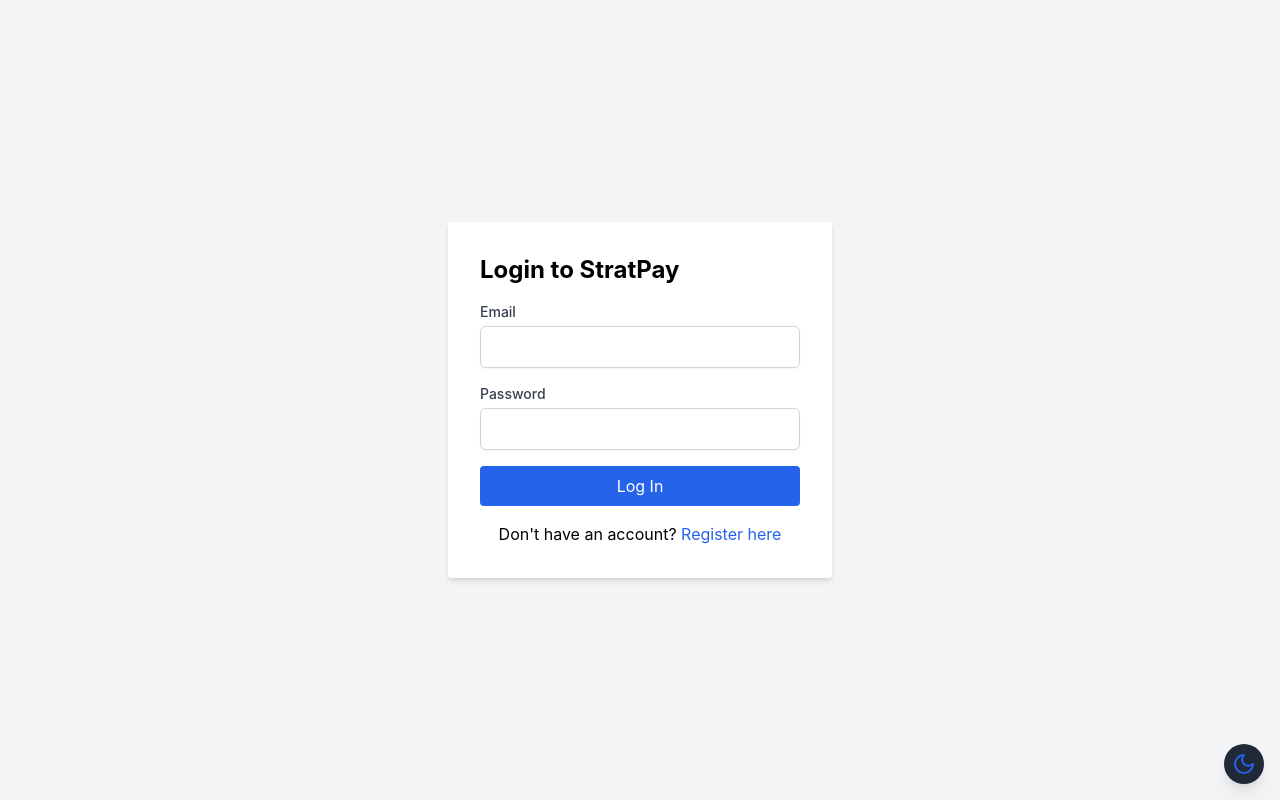
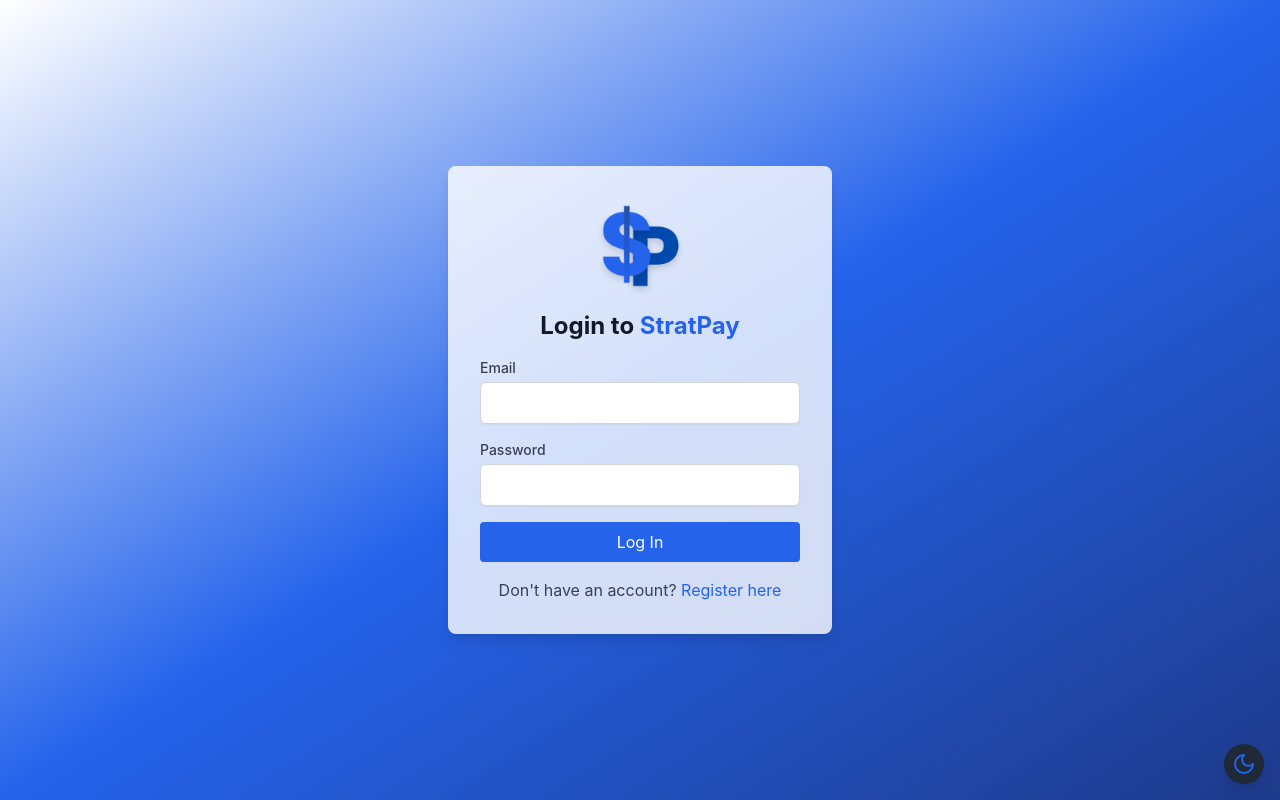
Before and after one commit to althealouise/alcruz-digital-wallet-react, a React (Create React App) app: page /login in a window 1280 px wide. Built offline with nearby package versions, Linux system fonts and the light colour scheme.

Commit message:
improved design of Login and Register

```diff
--- a/src/components/Dashboard.tsx
+++ b/src/components/Dashboard.tsx
@@ -54,7 +54,7 @@ function Dashboard({ onLogout }: DashboardProps): React.ReactElement {
       <header className={`shadow-md flex items-center justify-between p-4 relative ${theme === 'dark' ? 'bg-gray-800' : 'bg-white'}`}>
         {/* Logo and Title */}
         <div className="flex items-center space-x-2">
-          <img src="/stratpay.png" alt="Logo" className="w-10 h-10" /> {/* Replace with your logo */}
+          <img src="/stratpay.png" alt="Logo" className="w-10 h-10" />
           <h1 className="text-2xl font-bold text-blue-600">StratPay</h1>
         </div>
 
--- a/src/components/Login.tsx
+++ b/src/components/Login.tsx
@@ -1,5 +1,6 @@
 import React, { useState, FormEvent, useEffect } from 'react';
 import { Link, useNavigate } from 'react-router-dom';
+import { useTheme } from '../ThemeContext'; // Adjust the path as needed
 
 interface LoginProps {
   onLogin: () => void;
@@ -10,6 +11,7 @@ const Login: React.FC<LoginProps> = ({ onLogin }) => {
   const [password, setPassword] = useState<string>('');
   const [validCredentials, setValidCredentials] = useState<{ email: string, password: string }[] | null>(null);
   const navigate = useNavigate();
+  const { theme } = useTheme(); // Use the context to get the current theme
 
   useEffect(() => {
     // Fetch credentials from JSON file
@@ -39,38 +41,45 @@ const Login: React.FC<LoginProps> = ({ onLogin }) => {
   };
 
   return (
-    <div className="min-h-screen flex items-center justify-center bg-gray-100">
-      <div className="bg-white p-8 rounded shadow-md w-96">
-        <h2 className="text-2xl font-bold mb-4">Login to StratPay</h2>
+    <div className={`min-h-screen flex items-center justify-center bg-gradient-to-tl from-blue-900 via-blue-600 ${theme === 'dark' ? 'to-black' : 'to-white'}`}>
+      <div className={`p-8 rounded-lg shadow-lg w-96 bg-opacity-80 ${theme === 'dark' ? 'bg-gray-800' : 'bg-white'}`}>
+        <div className="flex justify-center mb-4">
+          <div className="w-24 h-24 flex items-center justify-center">
+            <img src="/stratpay.png" alt="Logo" />
+          </div>
+        </div>
+        <h2 className={`text-2xl font-bold mb-4 text-center ${theme === 'dark' ? 'text-gray-100' : 'text-gray-900'}`}>
+          Login to <span className="text-blue-600">StratPay</span>
+        </h2>
         <form onSubmit={handleSubmit} className="space-y-4">
           <div>
-            <label htmlFor="email" className="block text-sm font-medium text-gray-700">Email</label>
+            <label htmlFor="email" className={`block text-sm font-medium ${theme === 'dark' ? 'text-gray-400' : 'text-gray-700'}`}>Email</label>
             <input
               type="email"
               id="email"
               value={email}
               onChange={(e) => setEmail(e.target.value)}
               required
-              className="mt-1 block w-full border border-gray-300 rounded-md shadow-sm p-2"
+              className={`mt-1 block w-full border ${theme === 'dark' ? 'border-gray-600 bg-gray-700 text-gray-100' : 'border-gray-300 bg-white text-gray-900'} rounded-md shadow-sm p-2`}
             />
           </div>
           <div>
-            <label htmlFor="password" className="block text-sm font-medium text-gray-700">Password</label>
+            <label htmlFor="password" className={`block text-sm font-medium ${theme === 'dark' ? 'text-gray-400' : 'text-gray-700'}`}>Password</label>
             <input
               type="password"
               id="password"
               value={password}
               onChange={(e) => setPassword(e.target.value)}
               required
-              className="mt-1 block w-full border border-gray-300 rounded-md shadow-sm p-2"
+              className={`mt-1 block w-full border ${theme === 'dark' ? 'border-gray-600 bg-gray-700 text-gray-100' : 'border-gray-300 bg-white text-gray-900'} rounded-md shadow-sm p-2`}
             />
           </div>
-          <button type="submit" className="w-full bg-blue-600 text-white py-2 px-4 rounded hover:bg-blue-700 transition duration-200">
+          <button type="submit" className={`w-full py-2 px-4 rounded ${theme === 'dark' ? 'bg-blue-500 hover:bg-blue-600 text-white' : 'bg-blue-600 hover:bg-blue-700 text-white'} transition duration-200`}>
             Log In
           </button>
         </form>
-        <p className="mt-4 text-center">
-          Don't have an account? <Link to="/register" className="text-blue-600 hover:underline">Register here</Link>
+        <p className={`mt-4 text-center ${theme === 'dark' ? 'text-gray-300' : 'text-gray-700'}`}>
+          Don't have an account? <Link to="/register" className={`text-blue-600 hover:underline ${theme === 'dark' ? 'hover:text-blue-500' : ''}`}>Register here</Link>
         </p>
       </div>
     </div>
--- a/src/components/Register.tsx
+++ b/src/components/Register.tsx
@@ -1,7 +1,7 @@
 import React, { useState } from 'react';
 import { Link, useNavigate } from 'react-router-dom';
+import { useTheme } from '../ThemeContext'; // Adjust the path as needed
 
-// Define the props type for the Register component
 interface RegisterProps {
   onLogin: () => void;
 }
@@ -11,6 +11,7 @@ const Register: React.FC<RegisterProps> = ({ onLogin }) => {
   const [email, setEmail] = useState<string>('');
   const [password, setPassword] = useState<string>('');
   const navigate = useNavigate();
+  const { theme } = useTheme(); // Use the context to get the current theme
 
   const handleSubmit = (e: React.FormEvent<HTMLFormElement>) => {
     e.preventDefault();
@@ -21,49 +22,56 @@ const Register: React.FC<RegisterProps> = ({ onLogin }) => {
   };
 
   return (
-    <div className="min-h-screen flex items-center justify-center bg-gray-100">
-      <div className="bg-white p-8 rounded shadow-md w-96">
-        <h2 className="text-2xl font-bold mb-4">Register for DigiWallet</h2>
+    <div className={`min-h-screen flex items-center justify-center bg-gradient-to-tl from-blue-900 via-blue-600 ${theme === 'dark' ? 'to-black' : 'to-white'}`}>
+      <div className={`p-8 rounded-lg shadow-lg w-96 bg-opacity-80 ${theme === 'dark' ? 'bg-gray-800' : 'bg-white'}`}>
+        <div className="flex justify-center mb-4">
+          <div className="w-24 h-24 flex items-center justify-center">
+            <img src="/stratpay.png" alt="Logo" />
+          </div>
+        </div>
+        <h2 className={`text-2xl font-bold mb-4 text-center ${theme === 'dark' ? 'text-gray-100' : 'text-gray-900'}`}>
+          Register for <span className="text-blue-600">StratPay</span>
+        </h2>
         <form onSubmit={handleSubmit} className="space-y-4">
           <div>
-            <label htmlFor="name" className="block text-sm font-medium text-gray-700">Name</label>
+            <label htmlFor="name" className={`block text-sm font-medium ${theme === 'dark' ? 'text-gray-400' : 'text-gray-700'}`}>Name</label>
             <input
               type="text"
               id="name"
               value={name}
               onChange={(e) => setName(e.target.value)}
               required
-              className="mt-1 block w-full border border-gray-300 rounded-md shadow-sm p-2"
+              className={`mt-1 block w-full border ${theme === 'dark' ? 'border-gray-600 bg-gray-700 text-gray-100' : 'border-gray-300 bg-white text-gray-900'} rounded-md shadow-sm p-2`}
             />
           </div>
           <div>
-            <label htmlFor="email" className="block text-sm font-medium text-gray-700">Email</label>
+            <label htmlFor="email" className={`block text-sm font-medium ${theme === 'dark' ? 'text-gray-400' : 'text-gray-700'}`}>Email</label>
             <input
               type="email"
               id="email"
               value={email}
               onChange={(e) => setEmail(e.target.value)}
               required
-              className="mt-1 block w-full border border-gray-300 rounded-md shadow-sm p-2"
+              className={`mt-1 block w-full border ${theme === 'dark' ? 'border-gray-600 bg-gray-700 text-gray-100' : 'border-gray-300 bg-white text-gray-900'} rounded-md shadow-sm p-2`}
             />
           </div>
           <div>
-            <label htmlFor="password" className="block text-sm font-medium text-gray-700">Password</label>
+            <label htmlFor="password" className={`block text-sm font-medium ${theme === 'dark' ? 'text-gray-400' : 'text-gray-700'}`}>Password</label>
             <input
               type="password"
               id="password"
               value={password}
               onChange={(e) => setPassword(e.target.value)}
               required
-              className="mt-1 block w-full border border-gray-300 rounded-md shadow-sm p-2"
+              className={`mt-1 block w-full border ${theme === 'dark' ? 'border-gray-600 bg-gray-700 text-gray-100' : 'border-gray-300 bg-white text-gray-900'} rounded-md shadow-sm p-2`}
             />
           </div>
-          <button type="submit" className="w-full bg-blue-600 text-white py-2 px-4 rounded hover:bg-blue-700 transition duration-200">
+          <button type="submit" className={`w-full py-2 px-4 rounded ${theme === 'dark' ? 'bg-blue-500 hover:bg-blue-600 text-white' : 'bg-blue-600 hover:bg-blue-700 text-white'} transition duration-200`}>
             Register
           </button>
         </form>
-        <p className="mt-4 text-center">
-          Already have an account? <Link to="/login" className="text-blue-600 hover:underline">Login here</Link>
+        <p className={`mt-4 text-center ${theme === 'dark' ? 'text-gray-300' : 'text-gray-700'}`}>
+          Already have an account? <Link to="/login" className={`text-blue-600 hover:underline ${theme === 'dark' ? 'hover:text-blue-500' : ''}`}>Login here</Link>
         </p>
       </div>
     </div>
```
